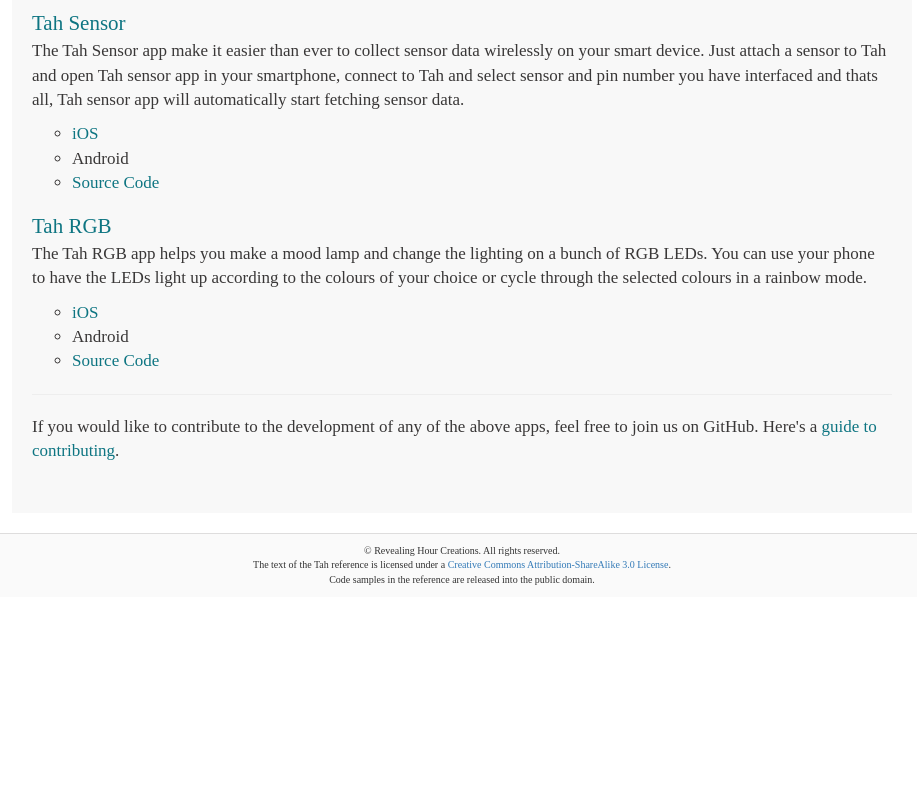
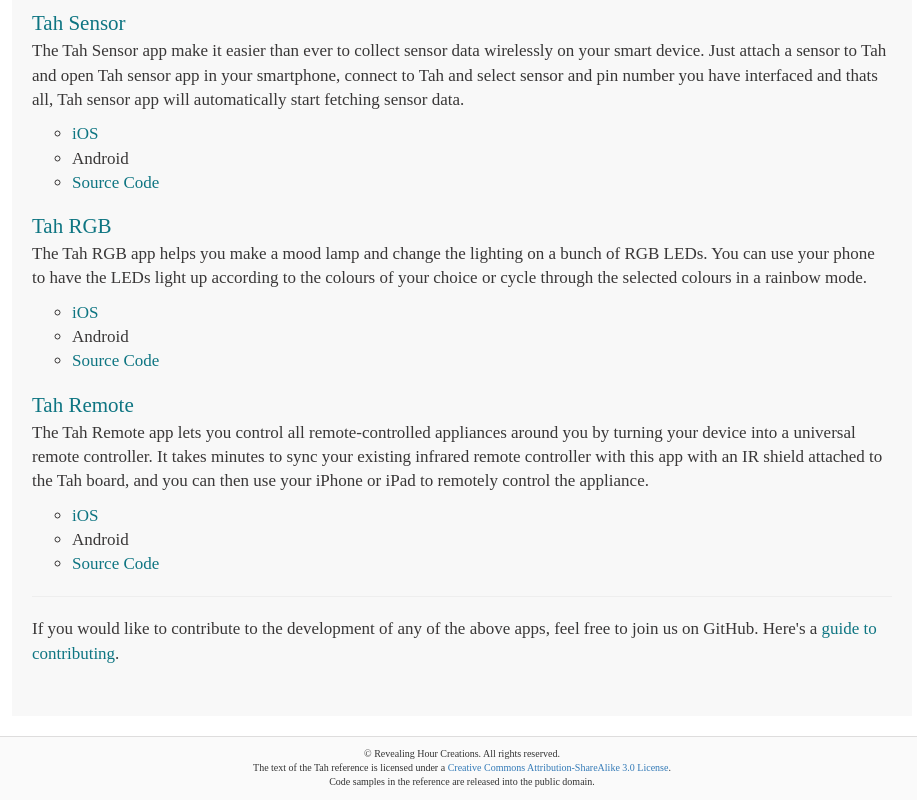
Before and after one commit to tah-io/tah-docs.github.io, a plain HTML site: page apps/index.html in a window 1280 px wide. Shown: the part 900-1700 px from the top of the page, without its empty margins (178-1095 px from the left). Before the commit the page ends 1497 px from the top, so only its background shows below. Drawn offline with Linux system fonts and the light colour scheme; a small style sheet from the web is missing; files whose address does not match are found by name.

Commit message:
Tah Remote app added

```diff
--- a/apps/index.html
+++ b/apps/index.html
@@ -146,6 +146,16 @@
           <li><a href="https://github.com/tah-io/Tah-RGB">Source Code</a></li>
         </ul>
 
+      <h2 class="docshead2">Tah Remote</h2>
+
+      <p>The Tah Remote app lets you control all remote-controlled appliances around you by turning your device into a universal remote controller. It takes minutes to sync your existing infrared remote controller with this app with an IR shield attached to the Tah board, and you can then use your iPhone or iPad to remotely control the appliance.</p>
+
+        <ul>
+          <li><a href="https://itunes.apple.com/us/app/tah-remote/id966808116?ls=1&mt=8">iOS</a></li>
+          <li>Android</li>
+          <li><a href="https://github.com/tah-io/Tah-Remote-iOS">Source Code</a></li>
+        </ul>
+
       <hr />
 
       <p>If you would like to contribute to the development of any of the above apps, feel free to join us on GitHub. Here's a <a href="/contributing">guide to contributing</a>.</p>
```
